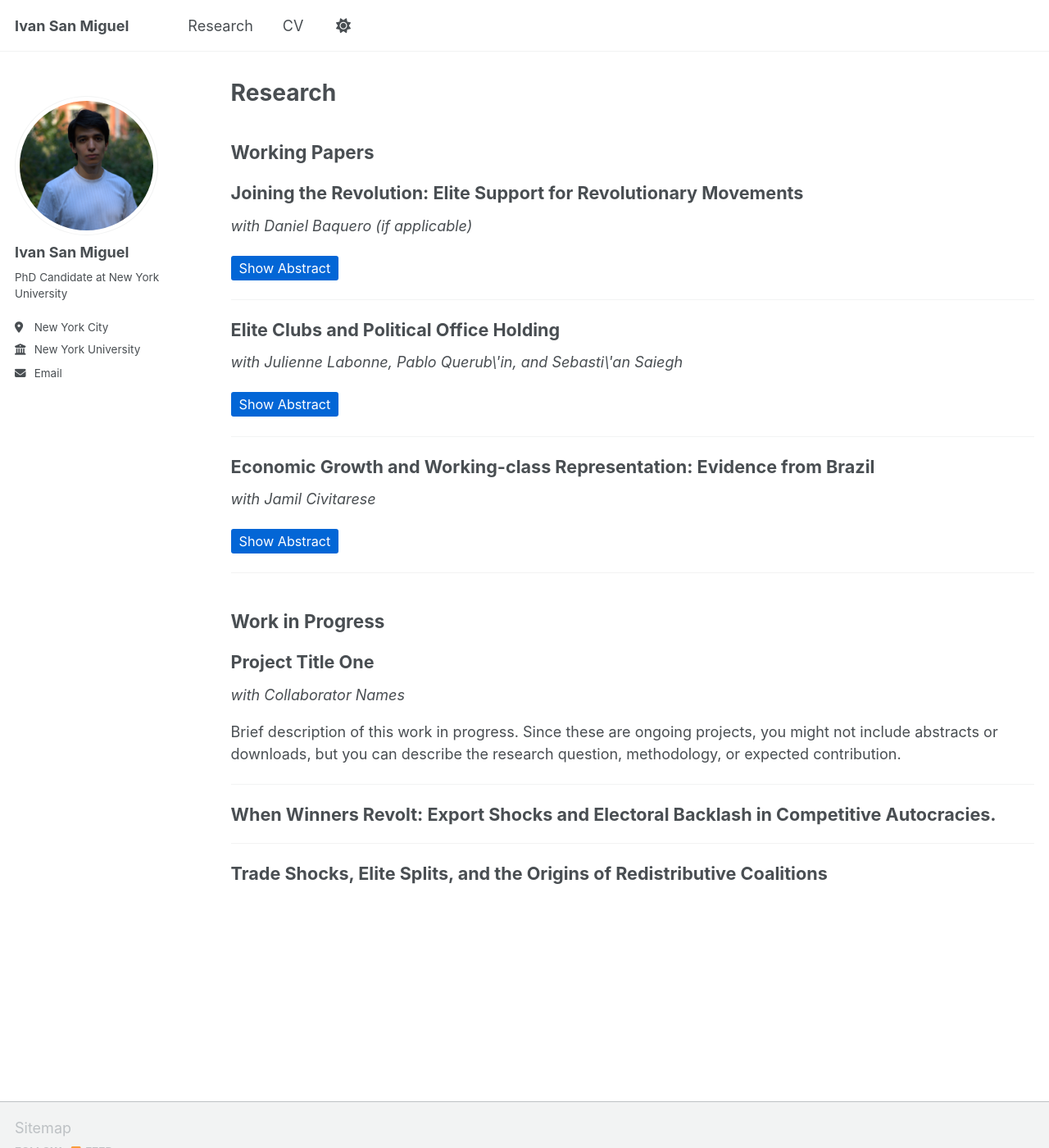
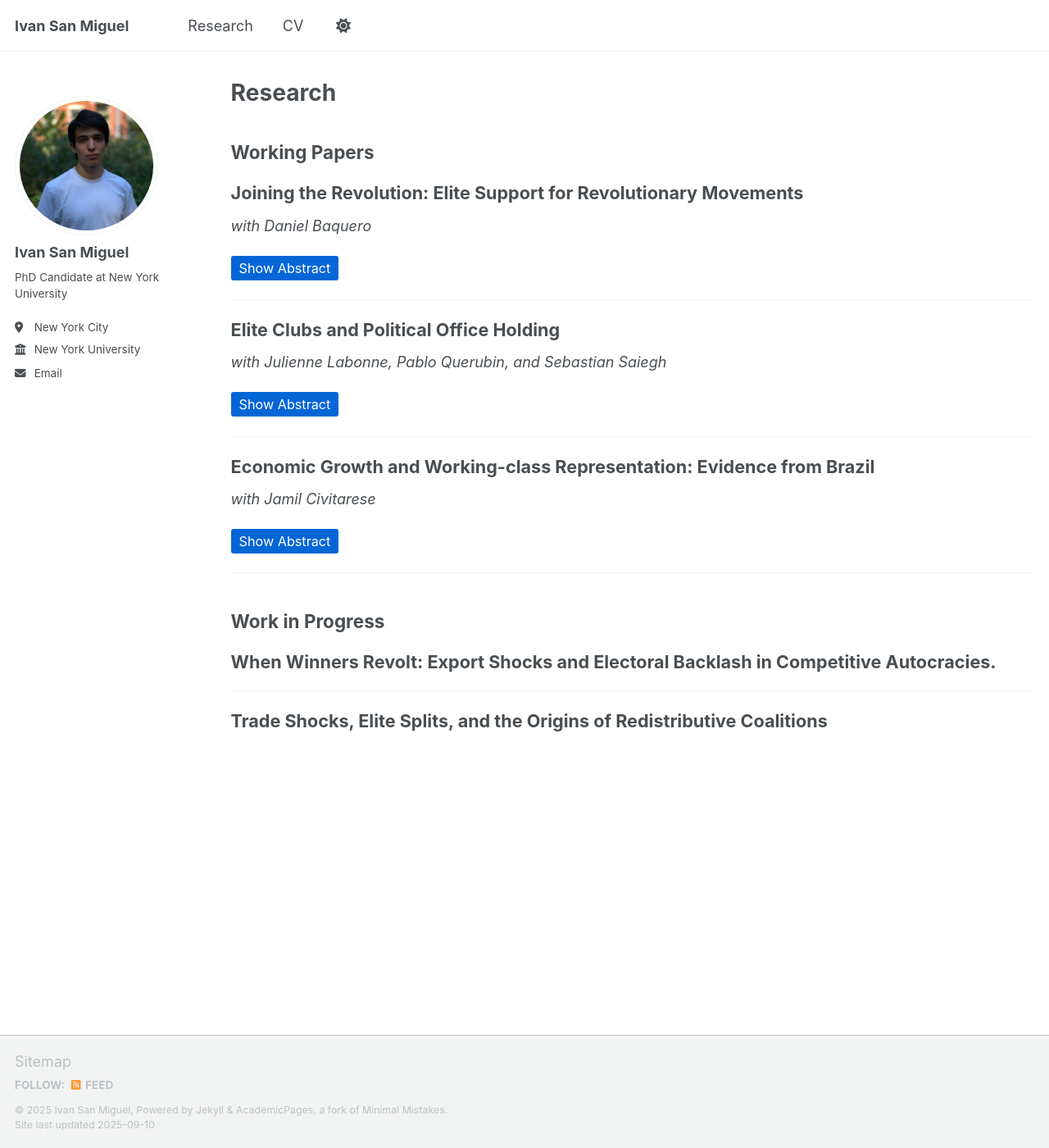
Before and after one commit to IvanSanMiguel/ivansanmiguel.github.io, a Jekyll site: the page built from _pages/research.md, in a window 1280 px wide and 1400 px high. Shown: the whole window at 82% size. Built offline with Jekyll 4.4.1, drawn with Linux system fonts in a browser that asks for light colours; a script that is not in the unit is left out.

Commit message:
Update research.md

```diff
--- a/_pages/research.md
+++ b/_pages/research.md
@@ -60,7 +60,7 @@ function toggleAbstract(id) {
 ## Working Papers
 
 <div class="paper-title">Joining the Revolution: Elite Support for Revolutionary Movements</div>
-<div class="coauthors">with Daniel Baquero (if applicable)</div>
+<div class="coauthors">with Daniel Baquero</div>
 
 
 <button class="abstract-button" id="paper1-abstract-button" onclick="toggleAbstract('paper1-abstract')">Show Abstract</button>
@@ -71,7 +71,7 @@ Recent research suggests that politically excluded elites play a crucial role in
 ---
 
 <div class="paper-title">Elite Clubs and Political Office Holding</div>
-<div class="coauthors">with Julienne Labonne, Pablo Querub\'in, and Sebasti\'an Saiegh</div>
+<div class="coauthors">with Julienne Labonne, Pablo Querubin, and Sebastian Saiegh</div>
 
 <button class="abstract-button" id="paper2-abstract-button" onclick="toggleAbstract('paper2-abstract')">Show Abstract</button>
 <div id="paper2-abstract" class="abstract-content">
@@ -92,12 +92,6 @@ Economic growth is often assumed to broaden political inclusion, yet it can just
 
 ## Work in Progress
 
-<div class="paper-title">Project Title One</div>
-<div class="coauthors">with Collaborator Names</div>
-
-Brief description of this work in progress. Since these are ongoing projects, you might not include abstracts or downloads, but you can describe the research question, methodology, or expected contribution.
-
----
 
 <div class="paper-title">When Winners Revolt: Export Shocks and Electoral Backlash in Competitive Autocracies.</div>
 <div class="coauthors"></div>
```
